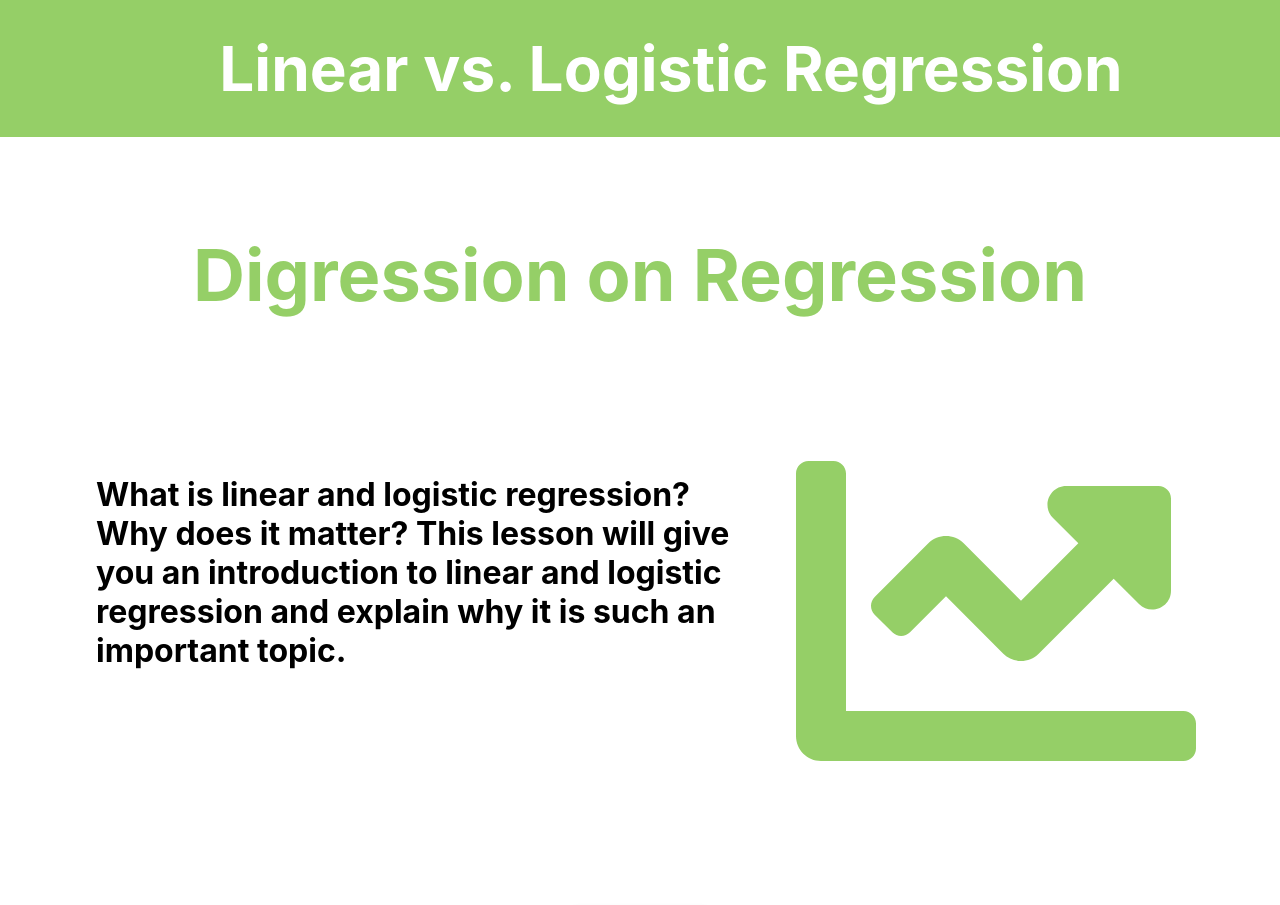
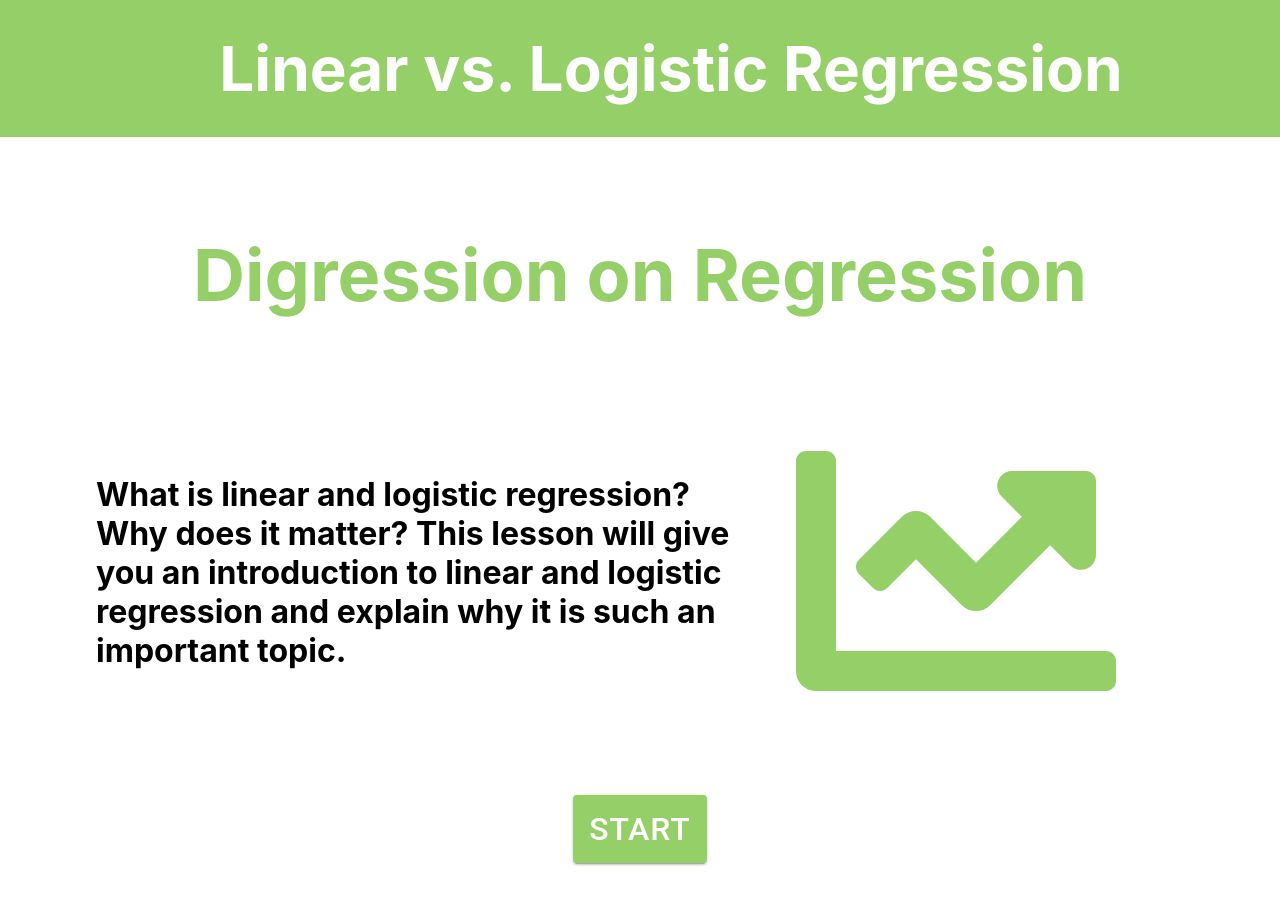
Before and after one commit to uclaacm/digression-on-regression, a React (Create React App) app: page / in a window 1280 px wide. Shown: the top 905 px of the page. Built offline with nearby package versions, Linux system fonts and the light colour scheme.

Commit message:
Made modifications to size of icon and font.

```diff
--- a/src/Components/Intro/Intro.css
+++ b/src/Components/Intro/Intro.css
@@ -5,6 +5,7 @@
     font-weight: bold;
     padding: 0.3em;
   }
+
   #intro {
     color: black;
     font-weight: bold;
@@ -27,7 +28,7 @@
 
   #chart-icon {
     color: #95CF67;
-    font-size: 25em;
+    font-size: 20em;
     float: center;
     text-align: center;
     align-content: center;
--- a/src/Components/Intro/Intro.js
+++ b/src/Components/Intro/Intro.js
@@ -33,7 +33,7 @@ function Intro(props) {
 
 
 
-            <div style={{textAlign: 'center', marginTop: "1em", marginBottom: "2em"}}>
+            <div style={{textAlign: 'center', marginTop: "0", marginBottom: "2em"}}>
               <Button variant="contained"
                 style={{
                   backgroundColor: "#95CF67",
```
